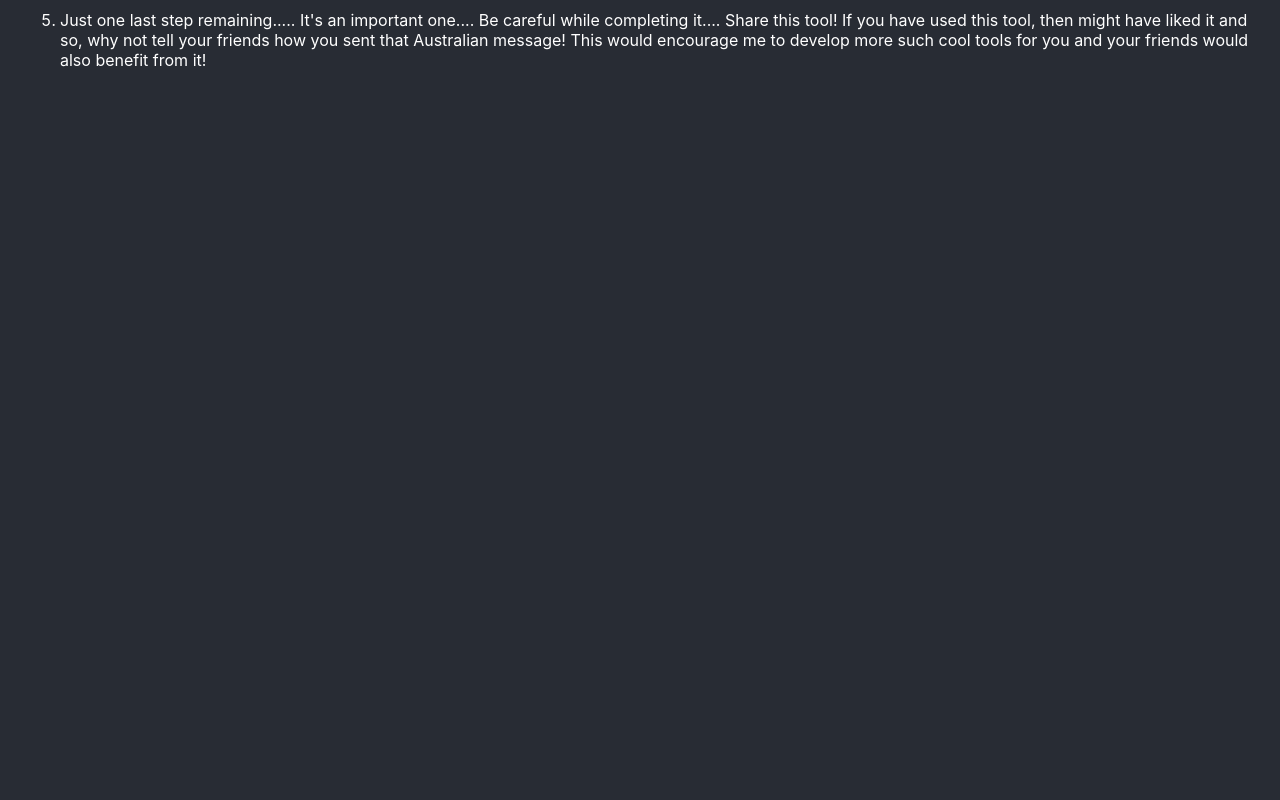
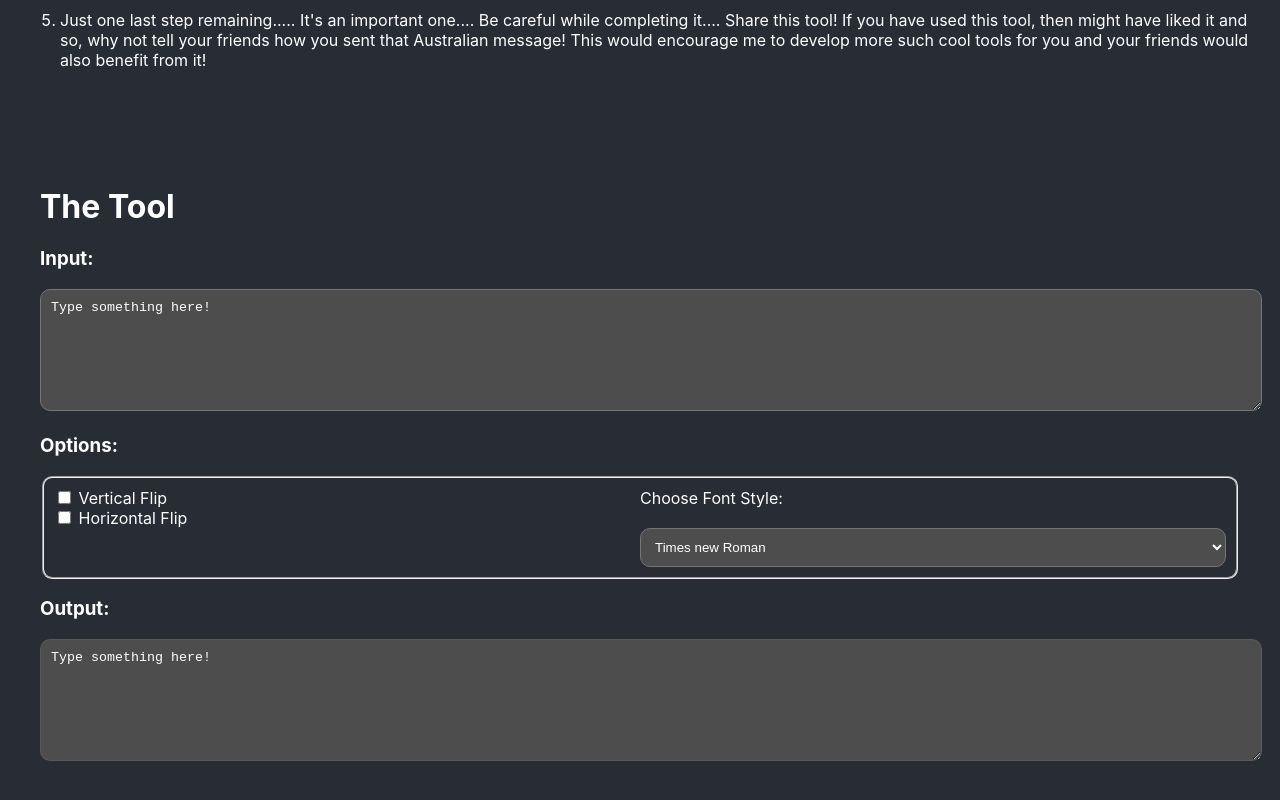
Before and after one commit to Nalin-Angrish/Text-Reversifier, a React (Create React App) app: page / in a window 1280 px wide. Shown: the part 1499-2299 px from the top of the page. Before the commit the page ends 1625 px from the top, so only its background shows below. Built offline with nearby package versions, Linux system fonts and the light colour scheme.

Commit message:
Added tools and inputs

```diff
--- a/src/components/Howto.jsx
+++ b/src/components/Howto.jsx
@@ -5,7 +5,7 @@ class Howto extends React.Component {
   render() {
     return (
       <div className="Howto">
-        <h1>How to Use?</h1>
+        <h1 id="Howto">How to Use?</h1>
         <ol>
           <li>Scroll down a bit and you will find a text box where you can type anything you want.</li><br />
           <li>Just below the textbox, there is a bunch of tools which helps you customize how you want your text to appear. You can tweak them to find a suitable text for your meme or a message.</li><br />
--- a/src/components/Intro.jsx
+++ b/src/components/Intro.jsx
@@ -8,7 +8,7 @@ class Intro extends React.Component {
       <div className="Intro">
         <header className="header">
           <img src={logo} className="logo" alt="logo" />
-          <h1>Welcome to Text-Reversifier!</h1>
+          <h1 id="Introduction">Welcome to Text-Reversifier!</h1>
           <p>
           A cool web-app for fun to flip letters in a text up-to-down for the Australians!
           This app is made for the Australians because they live in the southern hemisphere,
@@ -16,9 +16,9 @@ class Intro extends React.Component {
           Just kidding, this app was made just for time pass for people like me who are really bored,
           and for the memers on the web who want to make memes like these!<br /><br />
           <div className="gallery">
-            <img src="https://instagram.fixc6-1.fna.fbcdn.net/v/t51.2885-15/sh0.08/e35/s640x640/164724773_1282368572164634_7097949476012604829_n.jpg?tp=1&_nc_ht=instagram.fixc6-1.fna.fbcdn.net&_nc_cat=102&_nc_ohc=jzRb-GEDhLoAX9v5JuT&edm=AABBvjUAAAAA&ccb=7-4&oh=f1fc00fff5952773a46bad9394ceb683&oe=60960F54&_nc_sid=83d603" alt="Meme 1"/>
-            <img src="https://i.redd.it/flb0gejg7uu11.jpg" alt="Meme 2"/>
-            <img src="https://i.kym-cdn.com/photos/images/original/001/405/106/36a.jpg" alt="Meme 3"/>
+            <img src="https://instagram.fixc6-1.fna.fbcdn.net/v/t51.2885-15/sh0.08/e35/s640x640/164724773_1282368572164634_7097949476012604829_n.jpg?tp=1&_nc_ht=instagram.fixc6-1.fna.fbcdn.net&_nc_cat=102&_nc_ohc=jzRb-GEDhLoAX9v5JuT&edm=AABBvjUAAAAA&ccb=7-4&oh=f1fc00fff5952773a46bad9394ceb683&oe=60960F54&_nc_sid=83d603" alt="Meme 1" loading="lazy" />
+            <img src="https://i.redd.it/flb0gejg7uu11.jpg" alt="Meme 2" loading="lazy" />
+            <img src="https://i.kym-cdn.com/photos/images/original/001/405/106/36a.jpg" alt="Meme 3" loading="lazy" />
           </div>
           </p>
           <p>
--- /dev/null
+++ b/src/components/Main.jsx
@@ -0,0 +1,59 @@
+import React from 'react';
+import '../css/Main.css';
+
+
+
+function update(){
+	var data = {
+		"orig":"abcdefghijklmnopqrstuvwxyz1234567890!&",
+		"hor":"&!0୧8٢მटμƸςƖzγxwvυɈƨɿpqonmlʞįiʜϱʇǝbɔdɒ",
+		"ver":"ɑpcqԍɻმμᴉๅĸɼwuobdʁƨϝnʌʍxλzƖ53ત૨ϱ˩8მ0¡⅋",
+		"horver":"⅋¡068L9૬hƐՇƖzʎxʍʌnʇsɹbdouɯๅʞſᴉɥɓɟǝpɔqɐ"
+	}
+	var inp = document.getElementById("text-input");
+	var out = document.getElementById("text-output");
+	var horFlip = document.getElementById("horizontal-flip");
+	var verFlip = document.getElementById("vertical-flip");
+	var font = document.getElementById("font-style");
+}
+
+class Main extends React.Component {
+  render() {
+    return (
+      <div className="Main">
+		<h1 id="The-Tool">The Tool </h1>
+
+		<h3>Input:</h3>
+        <textarea name="text-input" id="text-input" className="content" onChange={update}>
+			Type something here!
+		</textarea>
+
+		<h3>Options:</h3>
+		<div className="content">
+			<fieldset>
+				<div id="flip-controls">
+					<input type="checkbox" id="vertical-flip" onChange={update}/><label htmlFor="vertical-flip"> Vertical Flip </label><br />
+					<input type="checkbox" id="horizontal-flip" onChange={update}/><label htmlFor="horizontal-flip"> Horizontal Flip </label><br />
+				</div>
+				<div id="font-controls">
+					<label htmlFor="font-style"> Choose Font Style: </label><br /><br />
+					<select name="font-style" id="font-style" onChange={update}>
+						<option value="Times%20new%20Roman">Times new Roman</option>
+						<option value="Cascadia%20Code">Cascadia Code</option>
+					</select><br />
+				</div>
+			</fieldset>
+		</div>
+
+		<h3>Output:</h3>
+        <textarea name="text-output" id="text-output" className="content" disabled>
+		Type something here!
+		</textarea>
+		<script>{update()}</script>
+      </div>
+    );
+  }
+}
+
+
+export default Main;
--- /dev/null
+++ b/src/css/Main.css
@@ -0,0 +1,11 @@
+.Main {
+    padding: 40px;
+}
+
+.Main>.content {
+    width: 100%;
+}
+
+#font-style {
+    width: 100%;
+}
--- a/src/css/index.css
+++ b/src/css/index.css
@@ -10,3 +10,27 @@ body {
 code {
     font-family: source-code-pro, Menlo, Monaco, Consolas, 'Courier New', monospace;
 }
+
+select,
+textarea,
+fieldset {
+    background-color: #4d4d4d;
+    color: white;
+    border-radius: 10px;
+    padding: 10px;
+}
+
+textarea {
+    resize: vertical;
+    min-height: 100px;
+}
+
+fieldset {
+    background-color: #282c34;
+    display: grid;
+    grid-template-columns: repeat(2, 1fr);
+}
+
+option {
+    padding: 10px;
+}
--- a/src/index.jsx
+++ b/src/index.jsx
@@ -5,7 +5,8 @@ import './css/index.css';
 
 import Intro from './components/Intro';
 import Navbar from "./components/Navbar";
-import Howto from "./components/Howto"
+import Howto from "./components/Howto";
+import Main from "./components/Main";
 
 
 ReactDOM.render(
@@ -14,6 +15,7 @@ ReactDOM.render(
     <br /><br /><br /><br />
     <Intro />
     <Howto />
+    <Main />
   </React.StrictMode>,
   document.body
 );
```
